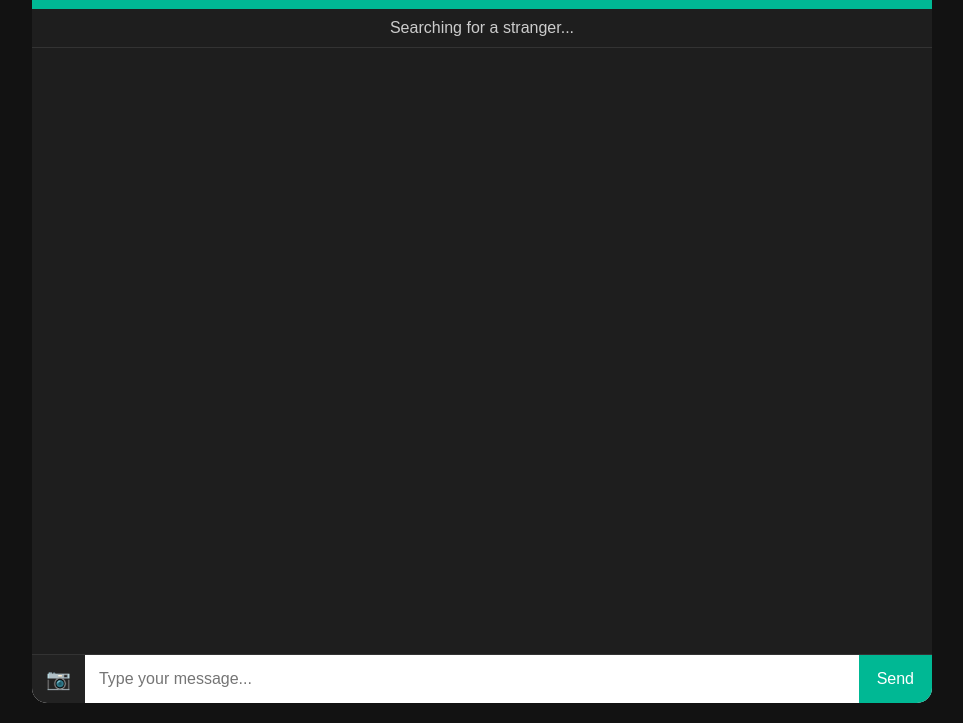
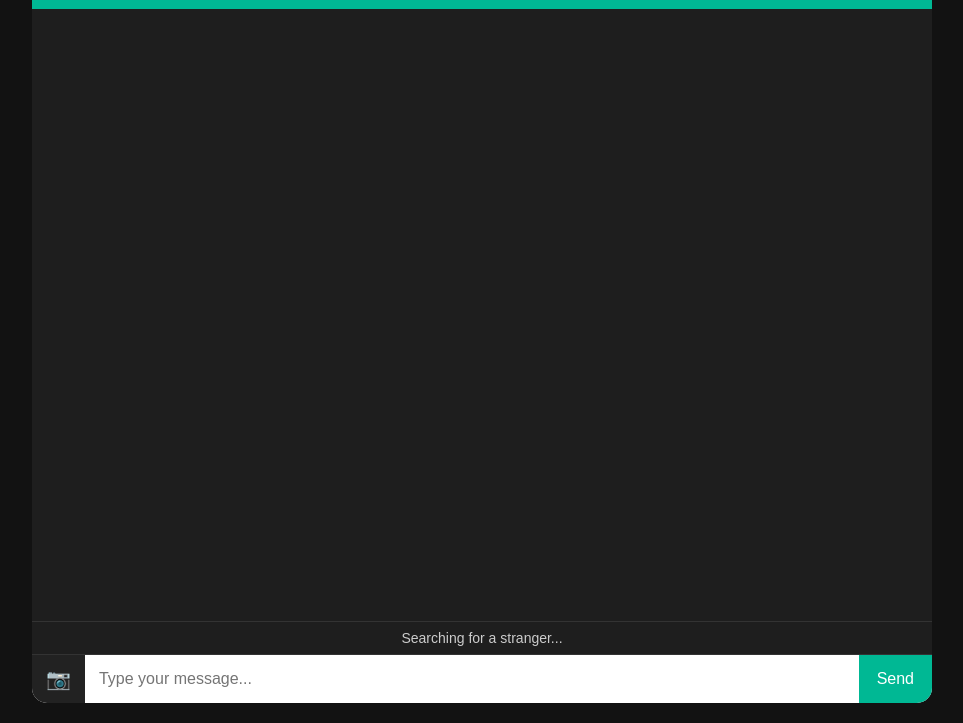
Before and after one commit to Uday-C-2007/C2S, a website: page index.html in a window 1280 px wide. Both pictures are taken after a click on the button "Start Chat". Shown: the part 77-800 px from the top of the page, without its empty margins (158-1121 px from the left). Drawn offline with nearby package versions, Linux system fonts and the light colour scheme; no server answers.

Commit message:
Move status above message bar

```diff
--- a/index.html
+++ b/index.html
@@ -37,11 +37,11 @@
         </div>
     </div>
 
-    <div class="status" id="status">Searching...</div>
-
     <div class="messages" id="messages"></div>
 
-    <div class="chat-input">
+<div class="status" id="status">Searching...</div>
+
+<div class="chat-input">
     <button id="photoBtn" title="Send photo">📷</button>
     <input type="file" id="photoInput" accept="image/png, image/jpeg, image/webp" hidden>
     <input type="text" id="messageInput" placeholder="Type your message..." maxlength="1000">
--- a/style.css
+++ b/style.css
@@ -194,11 +194,14 @@ button:hover {
 }
 
 .status {
-    padding: 10px;
+    padding: 8px 10px;
     text-align: center;
     color: var(--muted-text);
-    border-bottom: 1px solid var(--border-color);
+    border-top: 1px solid var(--border-color);
+    border-bottom: none;
+    background: var(--card-color);
     flex-shrink: 0;
+    font-size: 14px;
 }
 
 .messages {
```
